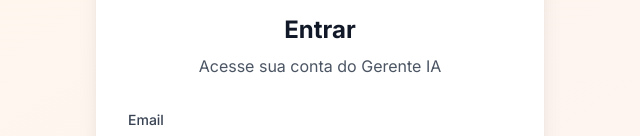
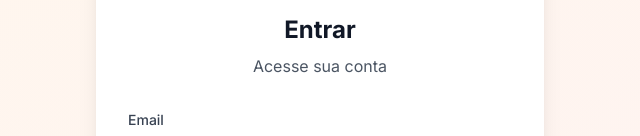
Before and after one commit to BigCorps/minhAi, a Next.js app: page /login in a window 1280 px wide. Shown: the part 175-311 px from the top of the page, without its empty margins (320-960 px from the left). Built offline with nearby package versions, Linux system fonts and the light colour scheme; no server answers.

Commit message:
Update login message for clarity

```diff
--- a/app/login/page.tsx
+++ b/app/login/page.tsx
@@ -90,7 +90,7 @@ export default function LoginPage() {
             </h1>
             <p className="text-gray-600">
               {mode === 'login'
-                ? 'Acesse sua conta do Gerente IA'
+                ? 'Acesse sua conta'
                 : 'Crie sua conta para começar'}
             </p>
           </div>
```
